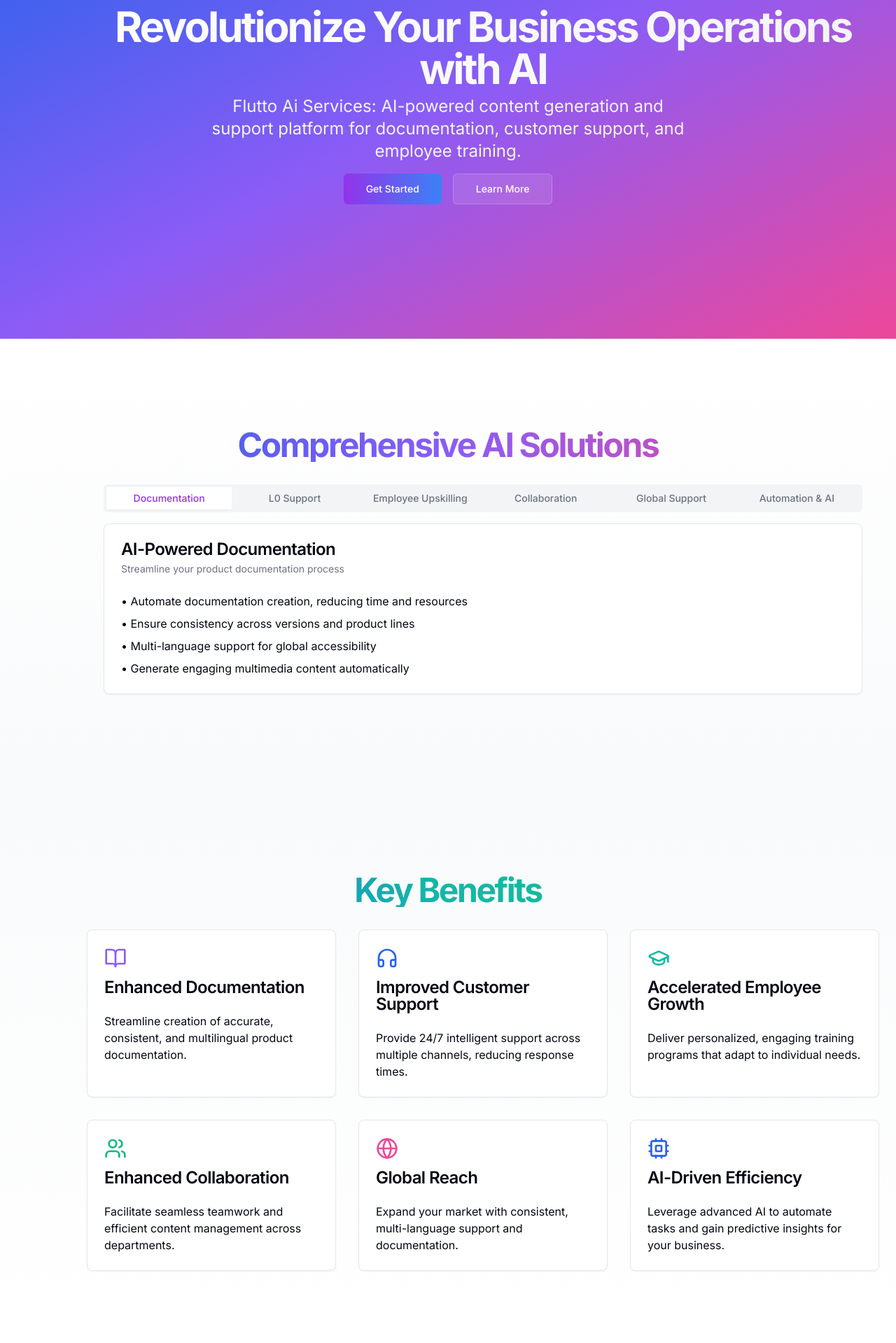
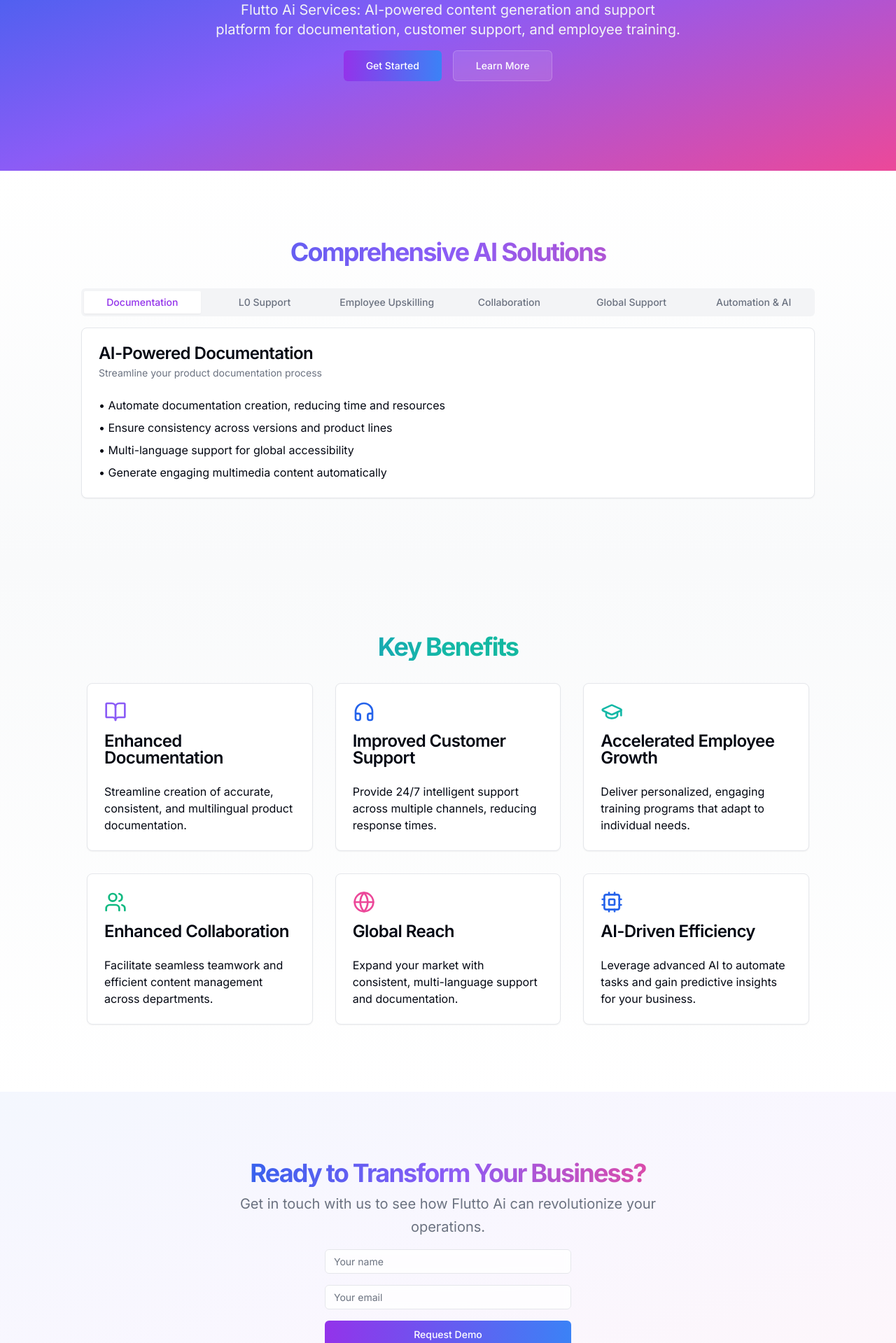
Before and after one commit to Venkys-flutto/flutto---, a Next.js app: page / in a window 1280 px wide. Shown: the part 240-2159 px from the top of the page at 70% size. Built offline with nearby package versions, Linux system fonts and the light colour scheme; no server answers.

Commit message:
Your commit message describing the changes

```diff
--- a/components/Navbar.tsx
+++ b/components/Navbar.tsx
@@ -1,6 +1,10 @@
 import Link from 'next/link'
+import { useState } from 'react'
+import { Menu, X } from 'lucide-react' // Import icons for menu toggle
 
 const Navbar = () => {
+  const [isMenuOpen, setIsMenuOpen] = useState(false)
+
   return (
     <nav className="bg-white/80 backdrop-blur-md border-b border-gray-100 sticky top-0 z-50">
       <div className="max-w-7xl mx-auto px-4 sm:px-6 lg:px-8">
@@ -15,7 +19,7 @@
             </Link>
           </div>
 
-          {/* Navigation Links */}
+          {/* Desktop Navigation Links */}
           <div className="hidden md:flex items-center space-x-1">
             <Link
               href="/"
@@ -44,7 +48,54 @@
               Sign up
             </Link>
           </div>
+
+          {/* Mobile Menu Button */}
+          <div className="md:hidden flex items-center">
+            <button
+              onClick={() => setIsMenuOpen(!isMenuOpen)}
+              className="inline-flex items-center justify-center p-2 rounded-md text-gray-600 hover:text-gray-900 hover:bg-gray-100 focus:outline-none focus:ring-2 focus:ring-inset focus:ring-purple-500"
+            >
+              <span className="sr-only">Open main menu</span>
+              {isMenuOpen ? (
+                <X className="block h-6 w-6" />
+              ) : (
+                <Menu className="block h-6 w-6" />
+              )}
+            </button>
+          </div>
         </div>
+
+        {/* Mobile Menu */}
+        {isMenuOpen && (
+          <div className="md:hidden absolute right-0 top-16 w-64 bg-white/80 backdrop-blur-md shadow-lg border-l border-b border-gray-100">
+            <div className="px-2 pt-2 pb-3 space-y-1 sm:px-3 flex flex-col items-end">
+              <Link
+                href="/"
+                className="text-right w-full text-gray-600 hover:text-gray-900 hover:bg-gray-50 px-3 py-2 rounded-md text-base font-medium transition-colors"
+              >
+                Home
+              </Link>
+              <Link
+                href="/about"
+                className="text-right w-full text-gray-600 hover:text-gray-900 hover:bg-gray-50 px-3 py-2 rounded-md text-base font-medium transition-colors"
+              >
+                About
+              </Link>
+              <Link
+                href="/contact"
+                className="text-right w-full text-gray-600 hover:text-gray-900 hover:bg-gray-50 px-3 py-2 rounded-md text-base font-medium transition-colors"
+              >
+                Contact
+              </Link>
+              <Link
+                href="/signup"
+                className="text-right w-full px-4 py-2 border border-transparent text-base font-medium rounded-md text-white bg-gradient-to-r from-purple-600 to-blue-500 hover:from-purple-700 hover:to-blue-600 transition-all duration-200 shadow-sm hover:shadow-md mt-4"
+              >
+                Sign up
+              </Link>
+            </div>
+          </div>
+        )}
       </div>
     </nav>
   )
--- a/components/templand.tsx
+++ b/components/templand.tsx
@@ -50,7 +50,8 @@
         </Button>
       </header>
       {showMobileMenu && (
-        <nav className="md:hidden border-b p-4 space-y-2">
+        <nav className="md:hidden absolute right-0 top-14 w-64 bg-white/80 backdrop-blur-md shadow-lg border-l border-b border-gray-100 z-50">
+          <div className="p-4 space-y-2 flex flex-col items-end">
             <Link className="block text-sm font-medium hover:underline underline-offset-4" href="#features">
               Features
             </Link>
@@ -61,7 +62,7 @@
               Contact
             </Link>
             {session?.user ? (
-            <div className="flex justify-center">
+              <div className="flex justify-end w-full">
                 <ProfileMenu />
               </div>
             ) : (
@@ -69,18 +70,19 @@
                 Login
               </Button>
             )}
+          </div>
         </nav>
       )}
       <main className="flex-1 min-h-screen">
-        <section className="w-full py-12 md:py-24 lg:py-32 xl:py-48 bg-gradient-to-br from-primary via-accent-purple to-accent-pink">
+        <section className="w-full py-8 md:py-16 lg:py-24 xl:py-32 bg-gradient-to-br from-primary via-accent-purple to-accent-pink">
           <div className="container px-4 md:px-6">
             <div className="flex flex-col items-center space-y-4 text-center">
               <div className="space-y-2">
 
-                <h1 className="text-3xl font-bold tracking-tighter sm:text-4xl md:text-5xl lg:text-6xl/none bg-clip-text text-transparent bg-gradient-to-r from-white to-gray-100 animate-fade-in pl-[100px]">
+                <h1 className="text-2xl font-bold tracking-tighter sm:text-3xl md:text-4xl lg:text-5xl/none bg-clip-text text-transparent bg-gradient-to-r from-white to-gray-100 animate-fade-in px-4 md:px-[100px]">
                   Revolutionize Your Business Operations with AI
                 </h1>
-                <p className="mx-auto max-w-[700px] text-lg sm:text-xl md:text-2xl text-gray-100 animate-fade-in-up ">
+                <p className="mx-auto max-w-[700px] text-base sm:text-lg md:text-xl text-gray-100 animate-fade-in-up px-4">
                   Flutto Ai Services: AI-powered content generation and support platform for documentation, customer support, and employee training.
                 </p>
               </div>
@@ -89,6 +91,7 @@
                   size="lg"
                   variant="default"
                   className="bg-secondary hover:bg-secondary-foreground hover:scale-105 transition-transform text-white"
+                  onClick={() => router.push('/login')}
                 >
                   Get Started
                 </Button>
@@ -96,6 +99,7 @@
                   size="lg"
                   variant="outline"
                   className="bg-white/10 backdrop-blur-sm text-white border-white/20 hover:bg-white/20 hover:scale-105 transition-transform"
+                  onClick={() => router.push('/login')}
                 >
                   Learn More
                 </Button>
@@ -104,13 +108,13 @@
           </div>
         </section>
 
-        <section id="features" className="px-4 md:px-6 w-full py-12 md:py-24 lg:py-32 bg-gradient-to-b from-background to-gray-50 dark:from-background-dark dark:to-gray-900">
-          <div className="container px-4 md:px-6 pl-[100px]">
-            <h2 className="text-3xl font-bold tracking-tighter sm:text-4xl md:text-5xl text-center mb-8 bg-clip-text text-transparent bg-gradient-to-r from-primary via-accent-purple to-accent-pink">
+        <section id="features" className="px-4 py-8 md:py-16 lg:py-24 w-full bg-gradient-to-b from-background to-gray-50 dark:from-background-dark dark:to-gray-900">
+          <div className="container mx-auto">
+            <h2 className="text-2xl font-bold tracking-tighter sm:text-3xl md:text-4xl text-center mb-8 bg-clip-text text-transparent bg-gradient-to-r from-primary via-accent-purple to-accent-pink px-4">
               Comprehensive AI Solutions
             </h2>
-            <Tabs defaultValue="documentation" className="w-full pl-[100px]">
-              <TabsList className="grid w-full grid-cols-2 md:grid-cols-3 lg:grid-cols-6 mb-4">
+            <Tabs defaultValue="documentation" className="w-full px-4 md:px-[100px]">
+              <TabsList className="grid w-full grid-cols-2 md:grid-cols-3 lg:grid-cols-6 gap-2 mb-4 overflow-x-auto">
                 <TabsTrigger value="documentation">Documentation</TabsTrigger>
                 <TabsTrigger value="support">L0 Support</TabsTrigger>
                 <TabsTrigger value="upskilling">Employee Upskilling</TabsTrigger>
@@ -206,12 +210,12 @@
           </div>
         </section>
 
-        <section id="benefits" className="w-full py-12 md:py-24 lg:py-32 bg-gradient-to-b from-gray-50 to-background dark:from-gray-900 dark:to-background-dark">
-          <div className="container px-4 md:px-6">
-            <h2 className="text-3xl font-bold tracking-tighter sm:text-4xl md:text-5xl text-center mb-8 bg-clip-text text-transparent bg-gradient-to-r from-primary via-accent-teal to-secondary ">
+        <section id="benefits" className="w-full py-8 md:py-16 lg:py-24 bg-gradient-to-b from-gray-50 to-background dark:from-gray-900 dark:to-background-dark">
+          <div className="container mx-auto px-4 md:px-6">
+            <h2 className="text-2xl font-bold tracking-tighter sm:text-3xl md:text-4xl text-center mb-8 bg-clip-text text-transparent bg-gradient-to-r from-primary via-accent-teal to-secondary">
               Key Benefits
             </h2>
-            <div className="grid grid-cols-1 sm:grid-cols-2 lg:grid-cols-3 gap-8 pl-[100px]">
+            <div className="grid grid-cols-1 sm:grid-cols-2 lg:grid-cols-3 gap-4 md:gap-8 px-4 md:px-[100px]">
               <Card className="group transition-all duration-300 hover:shadow-xl hover:-translate-y-1">
                 <CardHeader>
                   <div className="transition-transform duration-300 group-hover:scale-110">
@@ -282,18 +286,18 @@
           </div>
         </section>
 
-        <section id="contact" className="w-full py-12 md:py-24 lg:py-32 bg-gradient-to-br from-primary/5 via-accent-purple/5 to-accent-pink/5">
-          <div className="container px-4 md:px-6">
+        <section id="contact" className="w-full py-8 md:py-16 lg:py-24 bg-gradient-to-br from-primary/5 via-accent-purple/5 to-accent-pink/5">
+          <div className="container mx-auto px-4 md:px-6">
             <div className="flex flex-col items-center space-y-4 text-center">
               <div className="space-y-2">
-                <h2 className="text-3xl font-bold tracking-tighter sm:text-4xl md:text-5xl bg-clip-text text-transparent bg-gradient-to-r from-primary via-accent-purple to-accent-pink">
+                <h2 className="text-2xl font-bold tracking-tighter sm:text-3xl md:text-4xl bg-clip-text text-transparent bg-gradient-to-r from-primary via-accent-purple to-accent-pink px-4">
                   Ready to Transform Your Business?
                 </h2>
                 <p className="mx-auto max-w-[700px] text-gray-500 md:text-xl/relaxed lg:text-base/relaxed xl:text-xl/relaxed dark:text-gray-400">
                   Get in touch with us to see how Flutto Ai can revolutionize your operations.
                 </p>
               </div>
-              <div className="w-full max-w-sm space-y-2">
+              <div className="w-full max-w-sm space-y-2 px-4">
                 <form className="flex flex-col space-y-4">
                   <Input
                     className="max-w-lg flex-1 transition-all duration-300 focus:ring-2 focus:ring-primary/50 hover:border-primary/50 bg-white/80 backdrop-blur-sm"
@@ -312,7 +316,7 @@
           </div>
         </section>
       </main>
-      <footer className="flex flex-col gap-2 sm:flex-row py-6 w-full shrink-0 items-center px-4 md:px-6 border-t bg-gradient-to-r from-background to-gray-50 dark:from-background-dark dark:to-gray-900">
+      <footer className="flex flex-col gap-2 sm:flex-row py-4 md:py-6 w-full shrink-0 items-center px-4 md:px-6 border-t bg-gradient-to-r from-background to-gray-50 dark:from-background-dark dark:to-gray-900">
         <p className="text-xs text-gray-500 dark:text-gray-400">
           © 2024 Flutto Ai Services. All rights reserved.
         </p>
```
Also changed, not shown: 2 other files (tests, documents, lock files or other folders). Lines whose indentation alone changed are shown as unchanged.
